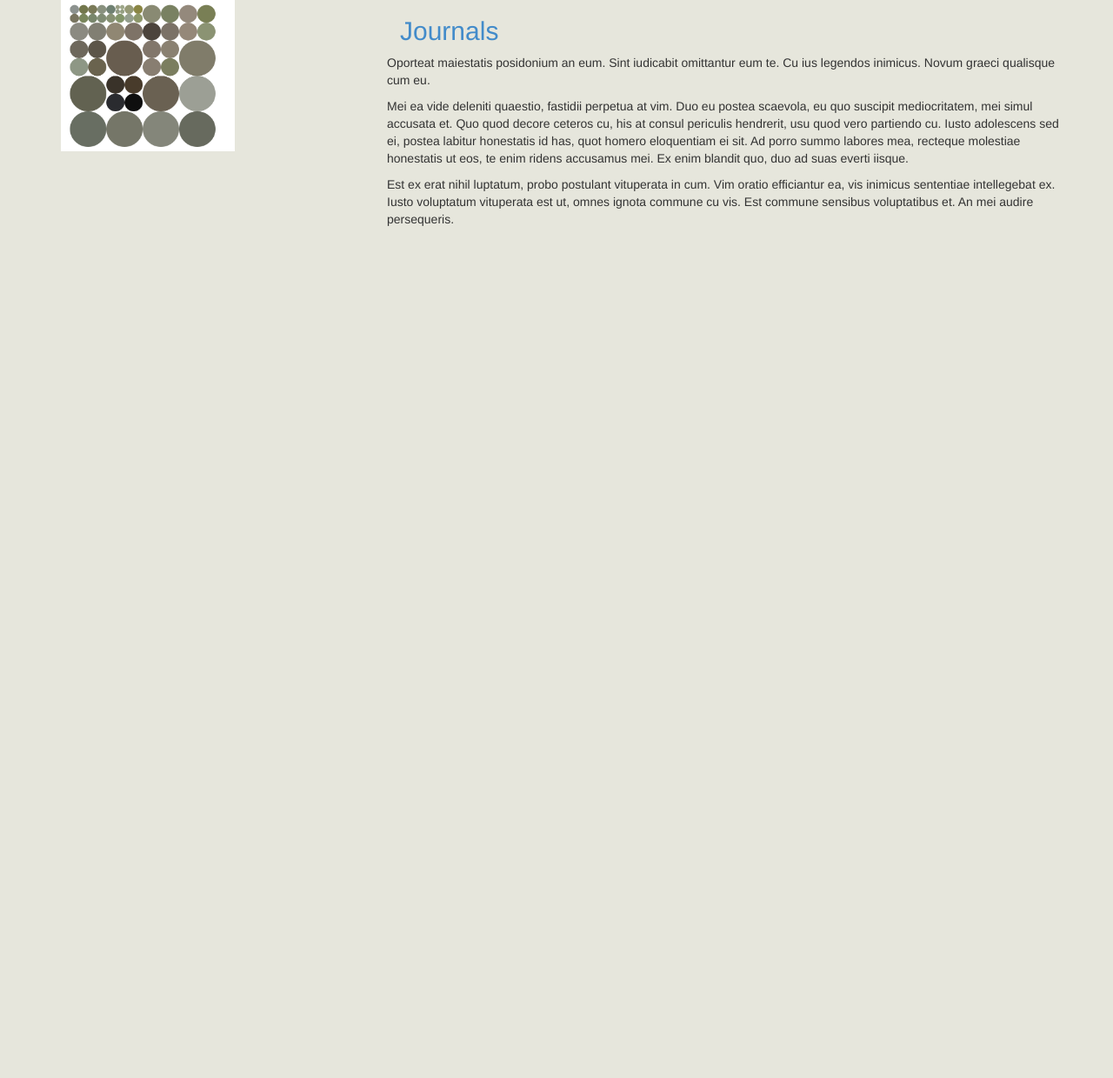
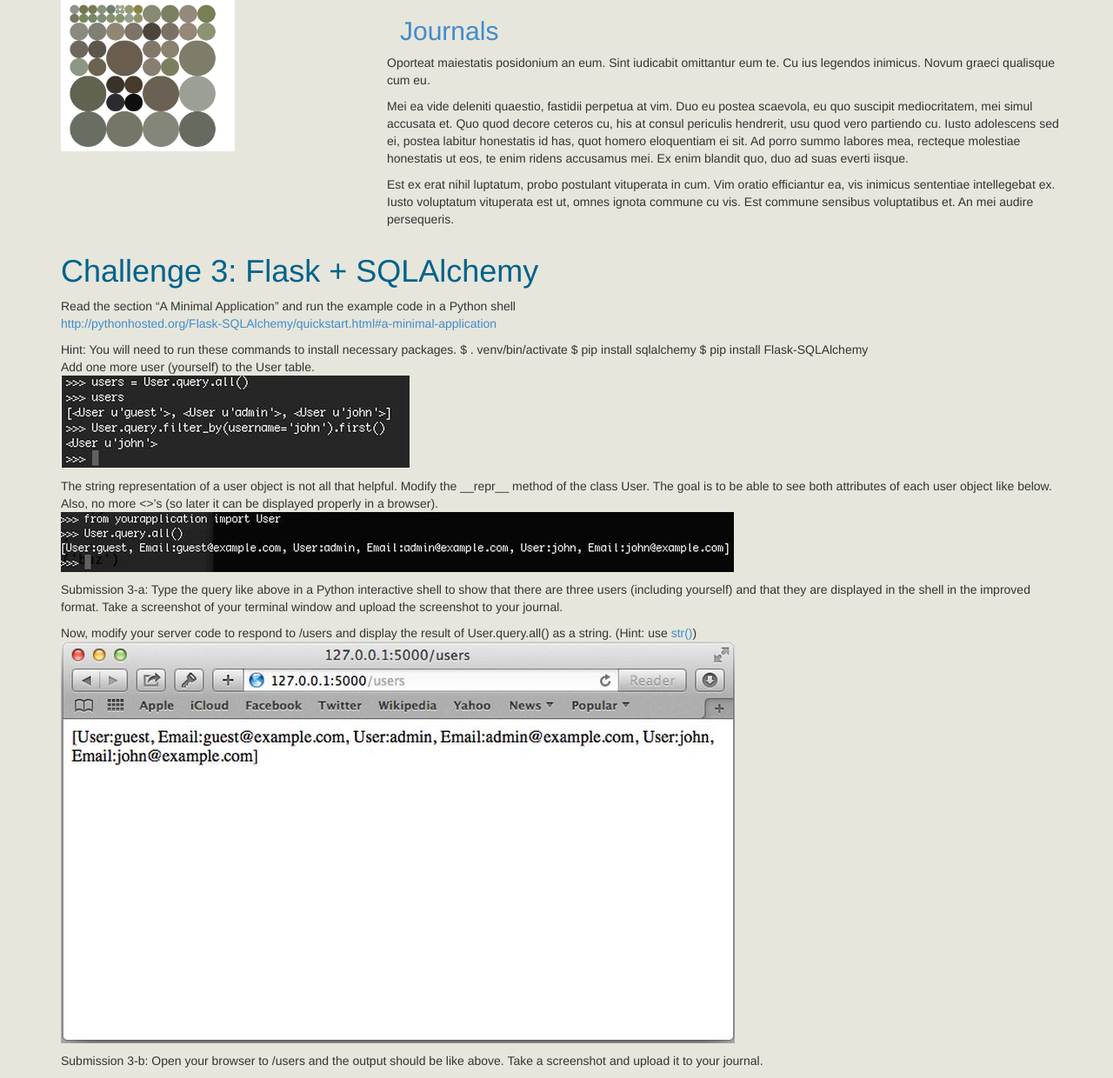
Before and after one commit to wannabeCitizen/RP-D3, a Flask app: page /journal in a window 1280 px wide. Shown: the part 346-1586 px from the top of the page at 87% size. Before the commit the page ends 606 px from the top, so only its background shows below. Run offline with Flask 2, Linux system fonts and the light colour scheme; some libraries are stand-ins or nearby versions.

Commit message:
basic layout of challenge 3 from week 6

```diff
--- a/Web Site/templates/journal.html
+++ b/Web Site/templates/journal.html
@@ -103,6 +103,52 @@
 		</div>
 
 
+		<div class="row">
+			<div class="col-md-12">
+				<h3>Challenge 3: Flask + SQLAlchemy</h3>
+				<p>
+					Read the section “A Minimal Application” and run the example code in a Python shell
+				</br>
+				<a href="http://pythonhosted.org/Flask-SQLAlchemy/quickstart.html#a-minimal-application">http://pythonhosted.org/Flask-SQLAlchemy/quickstart.html#a-minimal-application</a>
+			</p>
+
+				Hint: You will need to run these commands to install necessary packages.
+				$ . venv/bin/activate
+				$ pip install sqlalchemy
+				$ pip install Flask-SQLAlchemy
+
+				<p>
+					Add one more user (yourself) to the User table.
+				</br>
+				<img src="{{ url_for('static', filename='img/journal1.jpg') }}" alt text="Journal 1" rel="tooltip" data-placement="bottom" title="Hackathon 1">
+				</p>
+
+				<p>
+					The string representation of a user object is not all that helpful. Modify the __repr__ method of the class User.  The goal is to be able to see both attributes of each user object like below. Also, no more <>’s (so later it can be displayed properly in a browser).
+
+				</br>
+				<img src="{{ url_for('static', filename='img/journal2.jpg') }}" alt text="Journal 1" rel="tooltip" data-placement="bottom" title="Hackathon 1">
+				</p>
+
+				<p>
+					Submission 3-a: Type the query like above in a Python interactive shell to show that there are three users (including yourself) and that they are displayed in the shell in the improved format. Take a screenshot of your terminal window and upload the screenshot to your journal.
+				</p>
+
+				<p>
+					Now, modify your server code to respond to /users and display the result of User.query.all() as a string. (Hint: use <a href="https://docs.python.org/2/library/functions.html#str">str()</a>)
+
+				</br>
+				<img src="{{ url_for('static', filename='img/journal3.jpg') }}" alt text="Journal 1" rel="tooltip" data-placement="bottom" title="Hackathon 1">
+				</p>
+
+
+				<p>
+					Submission 3-b: Open your browser to /users and the output should be like above. Take a screenshot and upload it to your journal.
+				</p>
+			</div>
+		</div>
+
+
 	</div> <!-- container -->
 
 
```
Also changed, not shown: Web Site/static/img/journal1.JPG (added), Web Site/static/img/journal2.JPG (added), Web Site/static/img/journal3.JPG (added).
